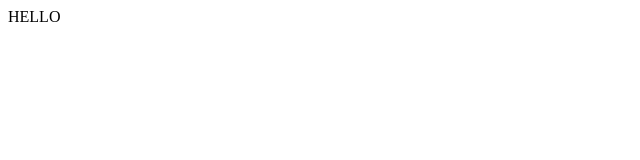
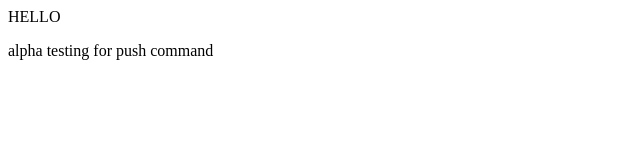
Before and after one commit to bytebeaver/beaver-demo, a plain HTML site: page index.html in a window 1280 px wide. Shown: the whole page, without its empty margins (0-640 px from the left). Drawn offline with Linux system fonts and the light colour scheme.

Commit message:
modified index.html

```diff
--- a/index.html
+++ b/index.html
@@ -1 +1,2 @@
 <p>HELLO</p>
+<p>alpha testing for push command</p>
```
